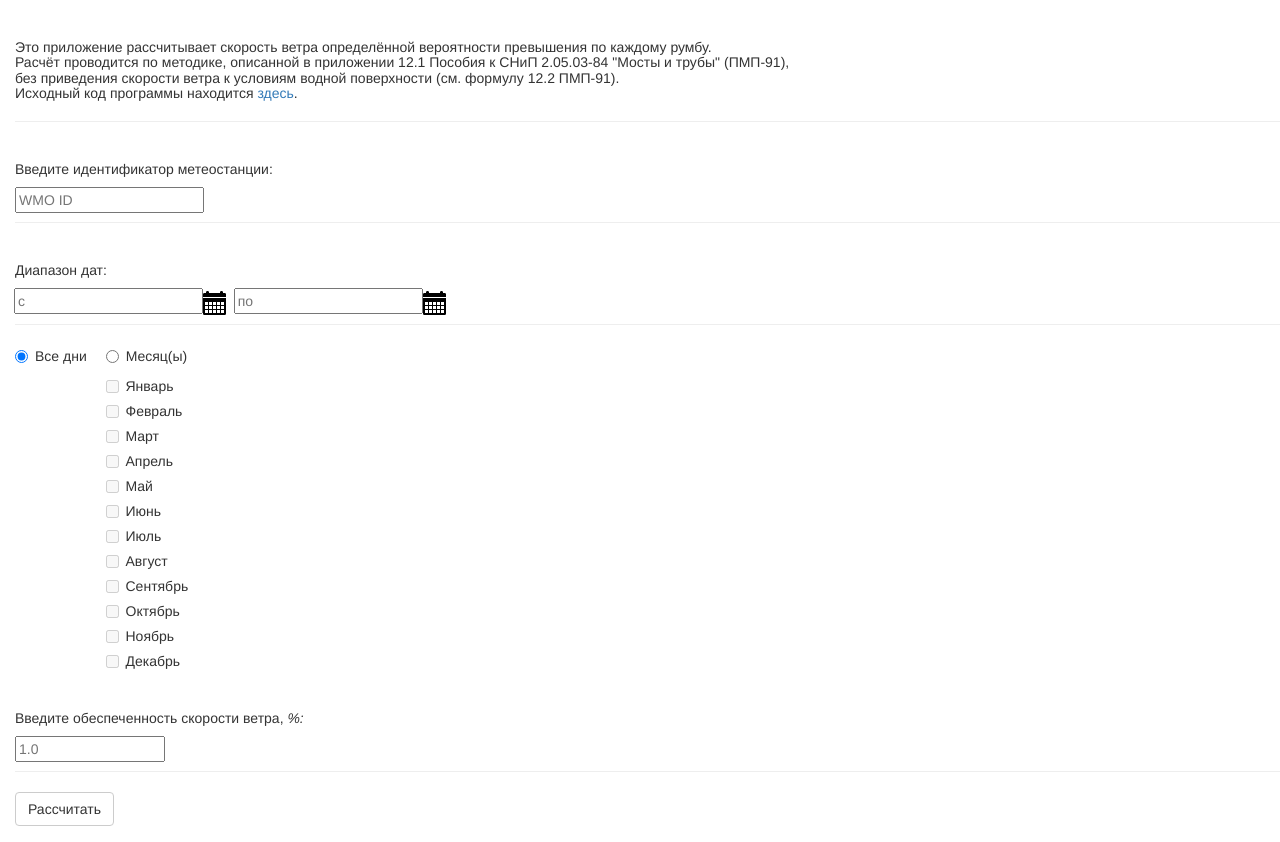
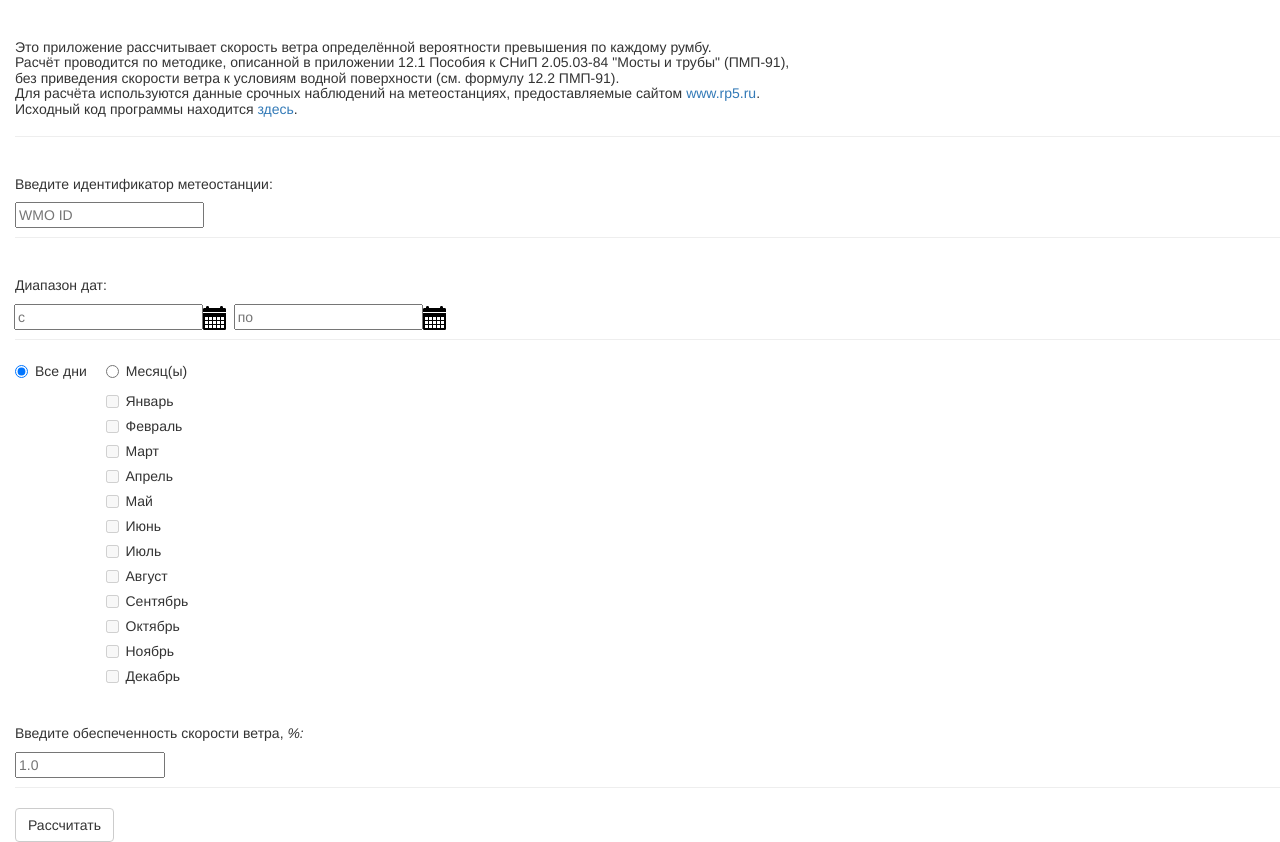
Before and after one commit to AndreyAD1/wind-speed-calculation, a Flask app: page / in a window 1280 px wide. Shown: the part 52-894 px from the top of the page. Run offline with Flask 2, Linux system fonts and the light colour scheme; some libraries are stand-ins or nearby versions.

Commit message:
Note rp5.ru on the main page.

```diff
--- a/templates/index.html
+++ b/templates/index.html
@@ -32,6 +32,8 @@
                     Расчёт проводится по методике, описанной в приложении 12.1
                     Пособия к СНиП 2.05.03-84 "Мосты и трубы" (ПМП-91),<br>
                     без приведения скорости ветра к условиям водной поверхности (см. формулу 12.2 ПМП-91).<br>
+                    Для расчёта используются данные срочных наблюдений на метеостанциях, предоставляемые сайтом
+                    <a href="https://rp5.ru/">www.rp5.ru</a>.<br>
                     Исходный код программы находится
                     <a href="https://github.com/AndreyAD1/wind-speed-calculation">здесь</a>.
                 </h5>
```
